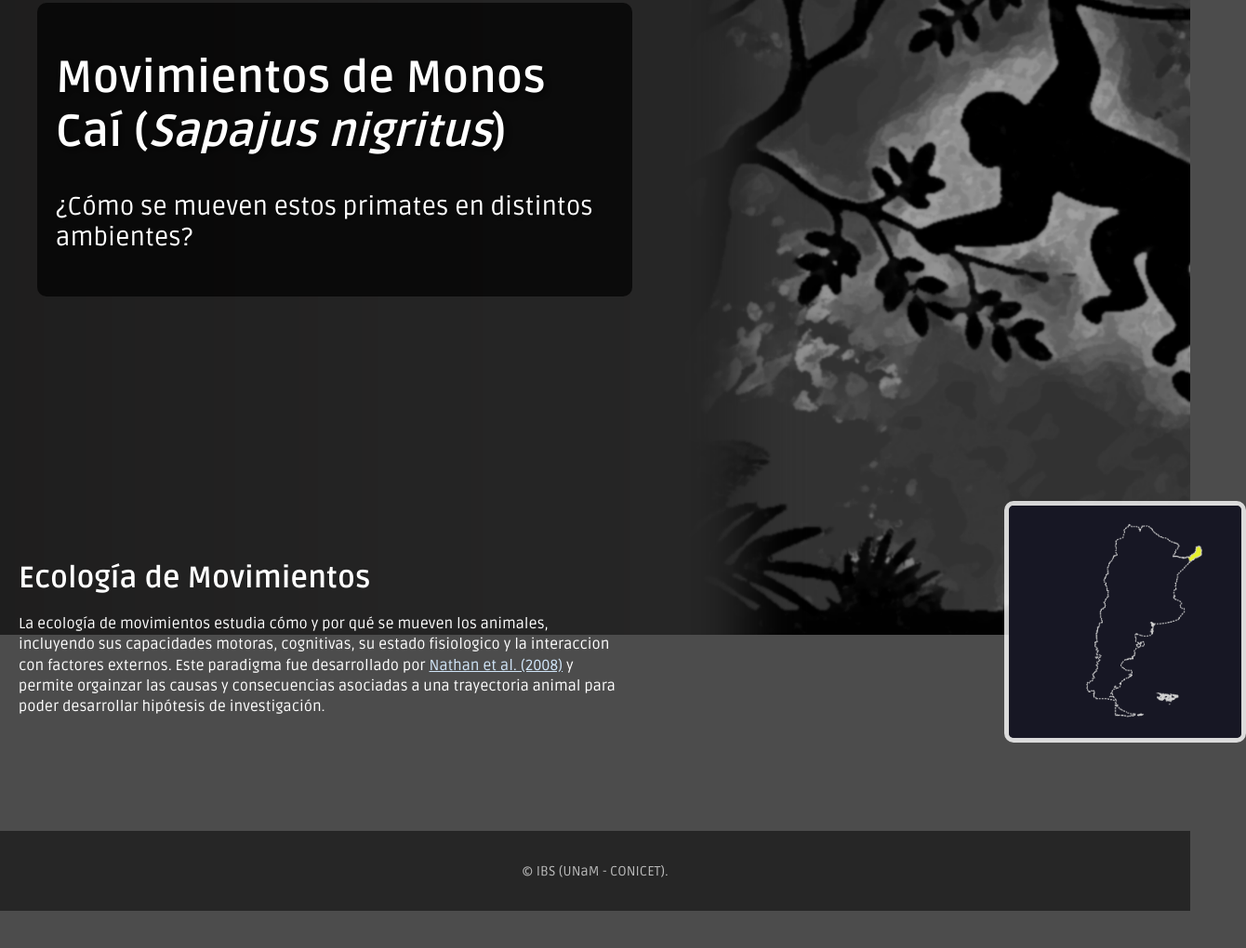
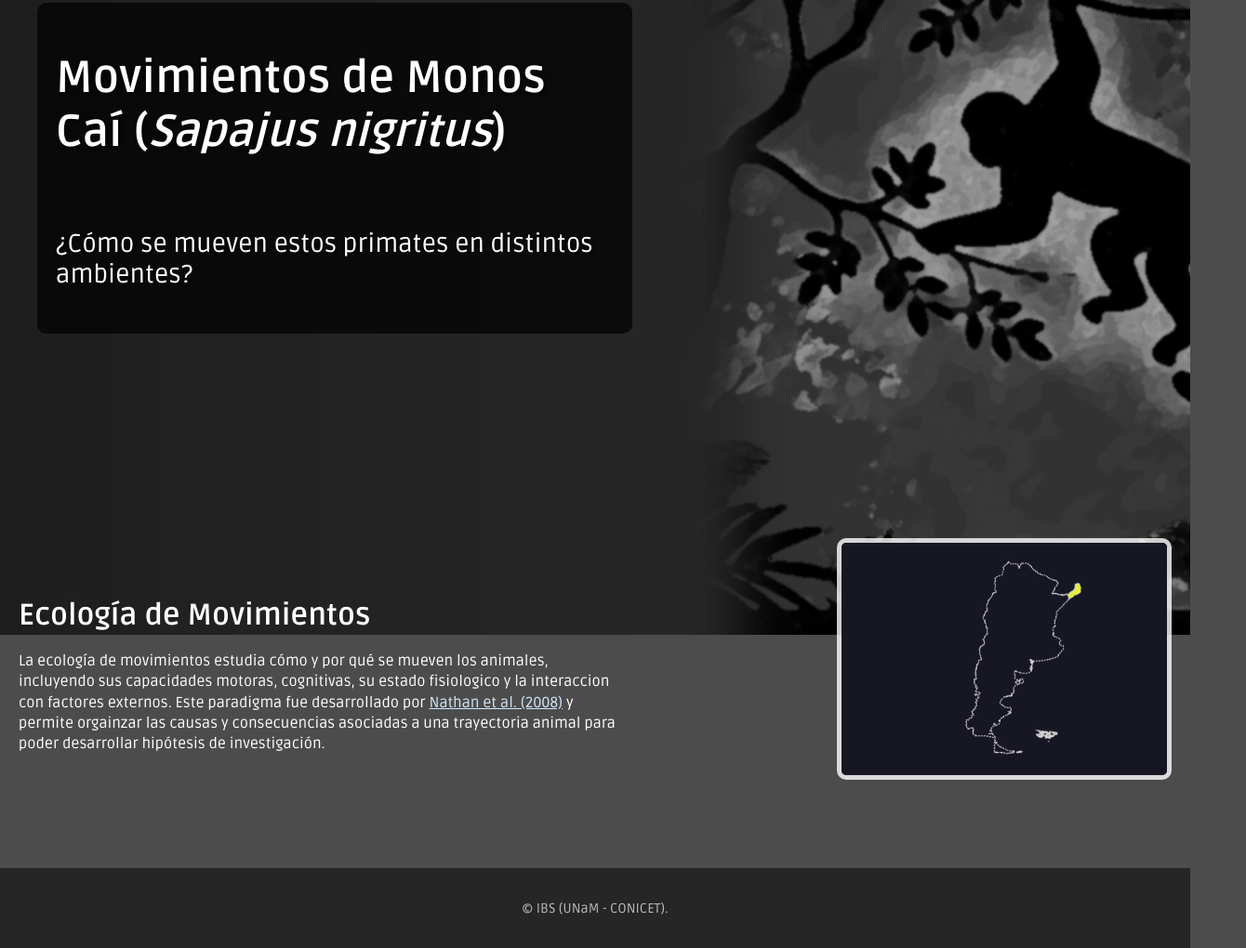
Before and after one commit to ValentinZarate/capuchins_hrs, a plain HTML site: page index.html in a window 1280 px wide. Shown: the part 117-1137 px from the top of the page at 93% size, 1340 px wide, since content can reach past the window. Before the commit the page ends 1097 px from the top, so only its background shows below. Drawn offline with Linux system fonts and the light colour scheme.

Commit message:
Update index.html

```diff
--- a/index.html
+++ b/index.html
@@ -77,7 +77,7 @@
 
         h1 {
             font-size: 3em;
-            margin-bottom: 40px;
+            margin-bottom: 80px;
             text-shadow: 2px 2px 8px rgba(0, 0, 0, 0.7);
         }
 
@@ -109,11 +109,11 @@
         .image-area {
             flex: 1;
             text-align: right;
-            margin-right: -80px;
+            margin-left: -80px;
         }
 
         .image-area img {
-            width: 250px;
+            width: 350px;
             height: 250px;
             border-radius: 10px;
             object-fit: cover;
```
